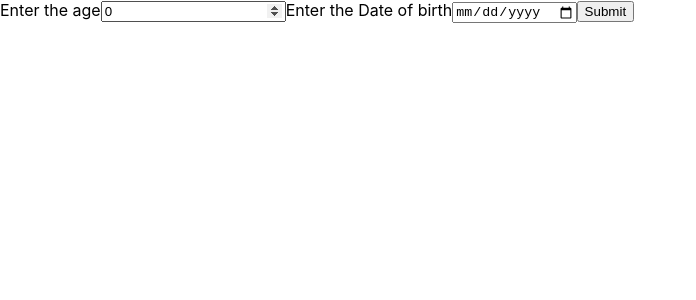
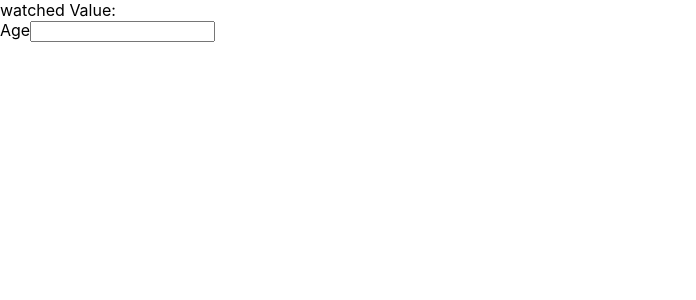
Before and after one commit to manoj633/react-revision, a React (Create React App) app: page / in a window 1280 px wide. Shown: the top 300 px of the page, without its empty margins (0-696 px from the left). Built offline with nearby package versions, Linux system fonts and the light colour scheme.

Commit message:
Watch field values

```diff
--- a/src/App.js
+++ b/src/App.js
@@ -29,6 +29,7 @@ import { DefaultValues } from "./components/Forms/form hook/DefaultValues";
 import { NestedObject } from "./components/Forms/form hook/NestedObject";
 import { DynamicFields } from "./components/Forms/form hook/field array hook/DynamicFields";
 import { NumbersAndDates } from "./components/Forms/form hook/NumbersAndDates";
+import { WatchValue } from "./components/Forms/form hook/WatchValue";
 
 function App() {
   const inputRef = useRef(null);
@@ -110,7 +111,8 @@ function App() {
       {/* <NestedObject /> */}
       {/* <DynamicFields /> */}
 
-      <NumbersAndDates />
+      {/* <NumbersAndDates /> */}
+      <WatchValue />
     </div>
   );
 }
--- /dev/null
+++ b/src/components/Forms/form hook/WatchValue.jsx
@@ -0,0 +1,34 @@
+import { DevTool } from "@hookform/devtools";
+import React, { useEffect } from "react";
+import { useForm } from "react-hook-form";
+
+export const WatchValue = () => {
+  const { register, control, watch } = useForm();
+
+  //watching age field
+  const watchedValue = watch("age");
+
+  //performing side-effects based on age change
+  useEffect(() => {
+    const subscription = watch((value) => {
+      console.log(value);
+    });
+    //needs explicit unsubscribe from watch
+    return () => subscription.unsubscribe();
+  }, [watch]);
+
+  return (
+    <>
+      <div>watched Value: {watchedValue}</div>
+      <form>
+        <label htmlFor="age">Age</label>
+        <input
+          type="number"
+          id="age"
+          {...register("age", { valueAsNumber: true })}
+        />
+      </form>
+      <DevTool control={control} />
+    </>
+  );
+};
```
